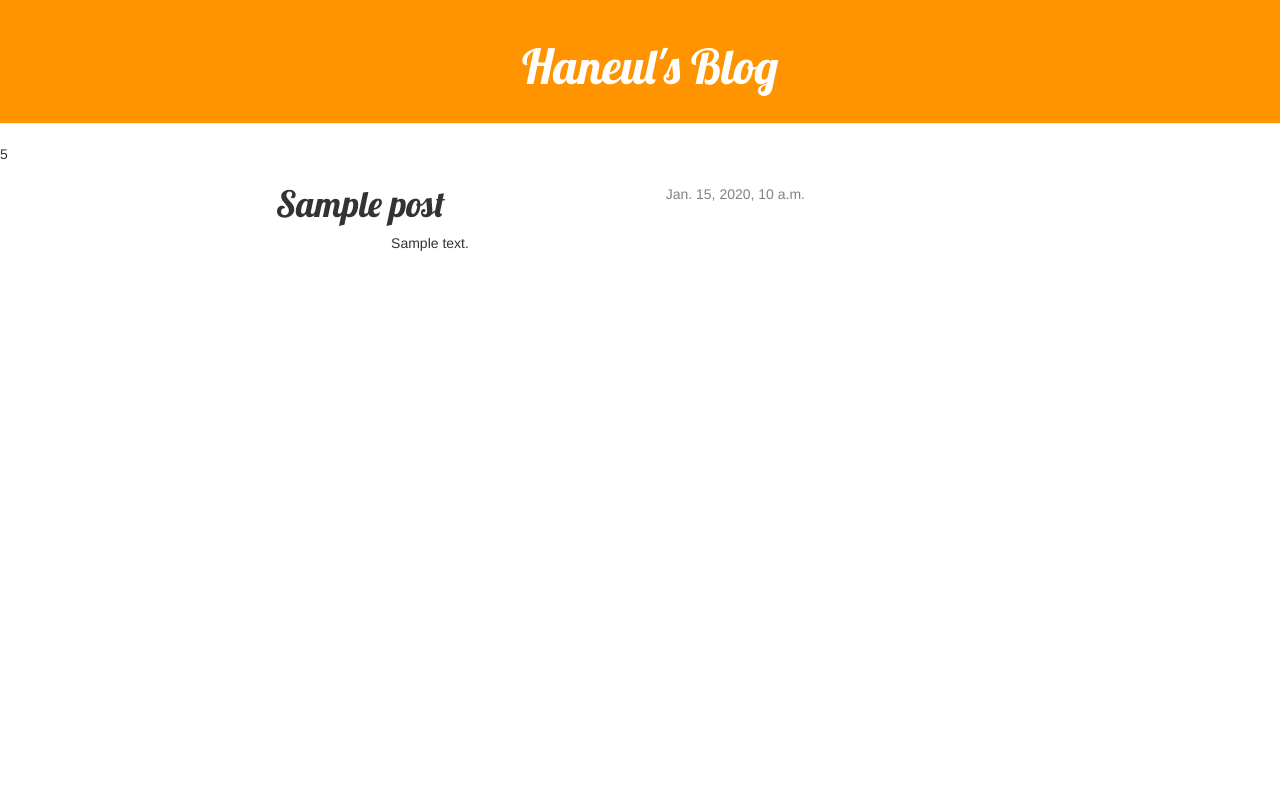
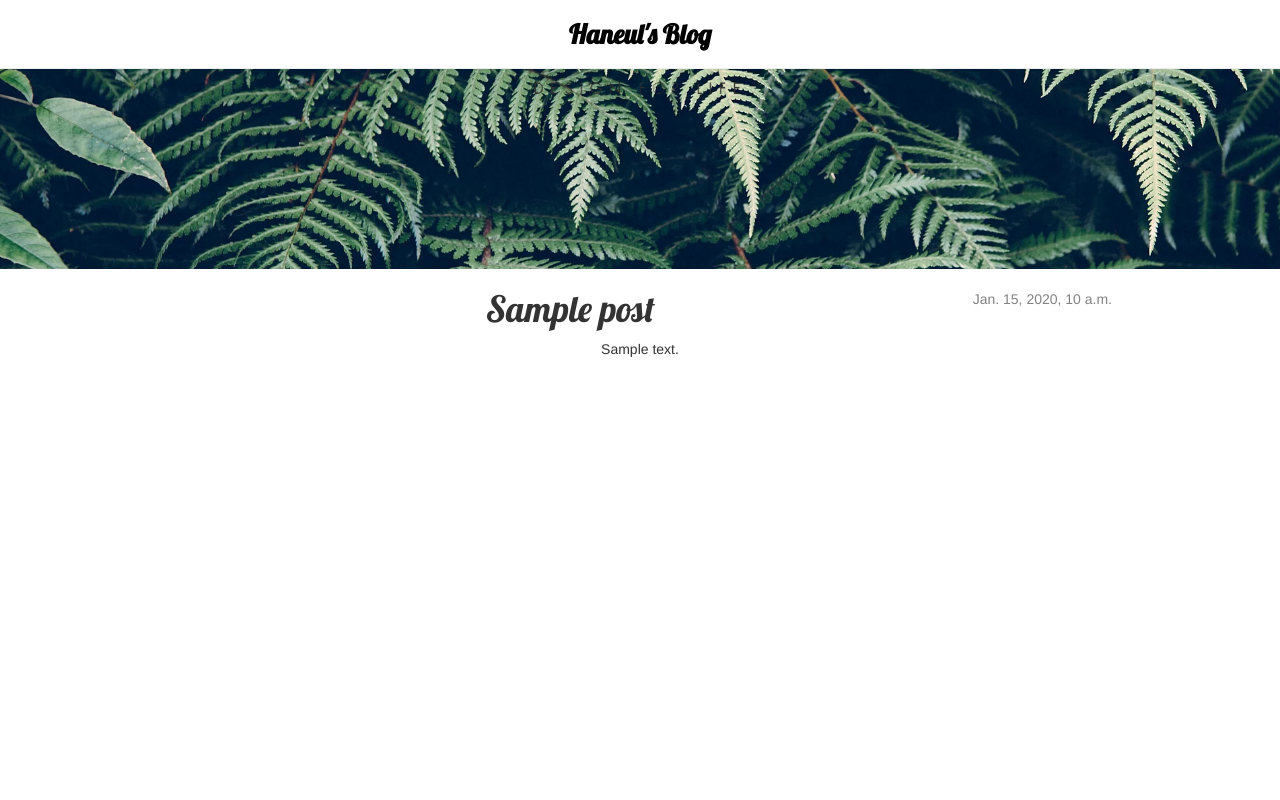
Before and after one commit to khaneulch/djangoblog, a Django app: page /post/1/ in a window 1280 px wide. Run offline with Django 3.2, Linux system fonts and the light colour scheme; tables that the repository leaves empty hold one stand-in row (values such as "Sample post"); some libraries are stand-ins or nearby versions.

Commit message:
170524_2

```diff
--- a/blog/static/css/blog.css
+++ b/blog/static/css/blog.css
@@ -1,17 +1,17 @@
 .page-header {
-    background-color: #ff9400;
-    margin-top: 0;
-    padding: 20px 20px 20px 40px;
+    margin: 0 0 0 0;
 }
 
 .page-header h1, .page-header h1 a, .page-header h1 a:visited, .page-header h1 a:active {
+    color: black;
     text-align: center;
-    color: #ffffff;
-    font-size: 36pt;
-    text-decoration: none;
+    font-size: 20pt;
+    font-weight: bold;
 }
 .content {
-    margin-left: 40px
+    padding-left: 10%;
+    padding-right: 10%;
+    text-align: center;
 }
 
 h1, h2, h3, h4 {
@@ -45,3 +45,7 @@ h1, h2, h3, h4 {
 .post h1 a, .post h1 a:visited {
     color: #000000;
 }
+.hn_img{
+    margin: auto;
+    max-width: 400px ;
+}
--- a/blog/templates/blog/base.html
+++ b/blog/templates/blog/base.html
@@ -10,10 +10,13 @@
     <body>
         <div class="page-header">
             <h1><a href="/">Haneul's Blog</a></h1>
-        </div>5
+        </div>
+        <div style="height: 200px; overflow: hidden">
+            <img src="media/main_bg.PNG" style="width: 100%">
+        </div>
         <div class="content container">
             <div class="row" >
-                <div class="col-md-8" style="text-align: center; margin-left: auto">
+                <div>
                 {% block content %}
                 {% endblock %}
                 </div>
--- a/blog/templates/blog/post_list.html
+++ b/blog/templates/blog/post_list.html
@@ -7,7 +7,9 @@
                 {{ post.published_date }}
             </div>
             <h1><a href="{% url 'post_detail' pk=post.pk %}">{{ post.title }}</a></h1>
-            <img src="{{ post.upload_img.url }}" class="img-responsive">
+            <div>
+                <img src="{{ post.upload_img.url }}" class="img-responsive hn_img">
+            </div>
             <p>{{ post.text|linebreaksbr }}</p>
         </div>
     {% endfor %}
```
Also changed, not shown: media/40043d5f551e5bb0b2c6d74515110463.jpg (added), media/main_bg.PNG (added), media/그림1_ybfhi28.png (added).
